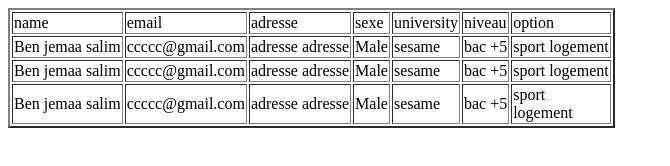
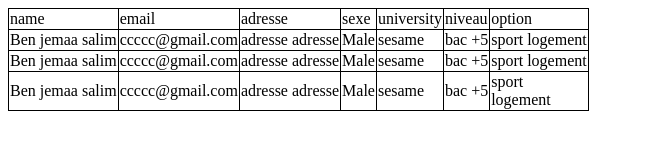
Before and after one commit to salimbenjemaa/html5app0, a plain HTML site: page etudiants.html in a window 1280 px wide. Shown: the whole page, without its empty margins (0-670 px from the left). Drawn offline with Linux system fonts and the light colour scheme.

Commit message:
border collepse

```diff
--- a/etudiants.html
+++ b/etudiants.html
@@ -5,10 +5,19 @@
     <meta name="viewport" content="width=device-width, initial-scale=1.0">
     <meta http-equiv="X-UA-Compatible" content="ie=edge">
     <title>Document</title>
+    <style>
+    table {
+    border-collapse: collapse;
+}
+    table, th, td {
+    border: 1px solid black;
+}
+
+    </style>
 </head>
 <body>
 
-    <table border="2">
+    <table >
             <thead>
                 <tr>
                     <td>name</td>
```
